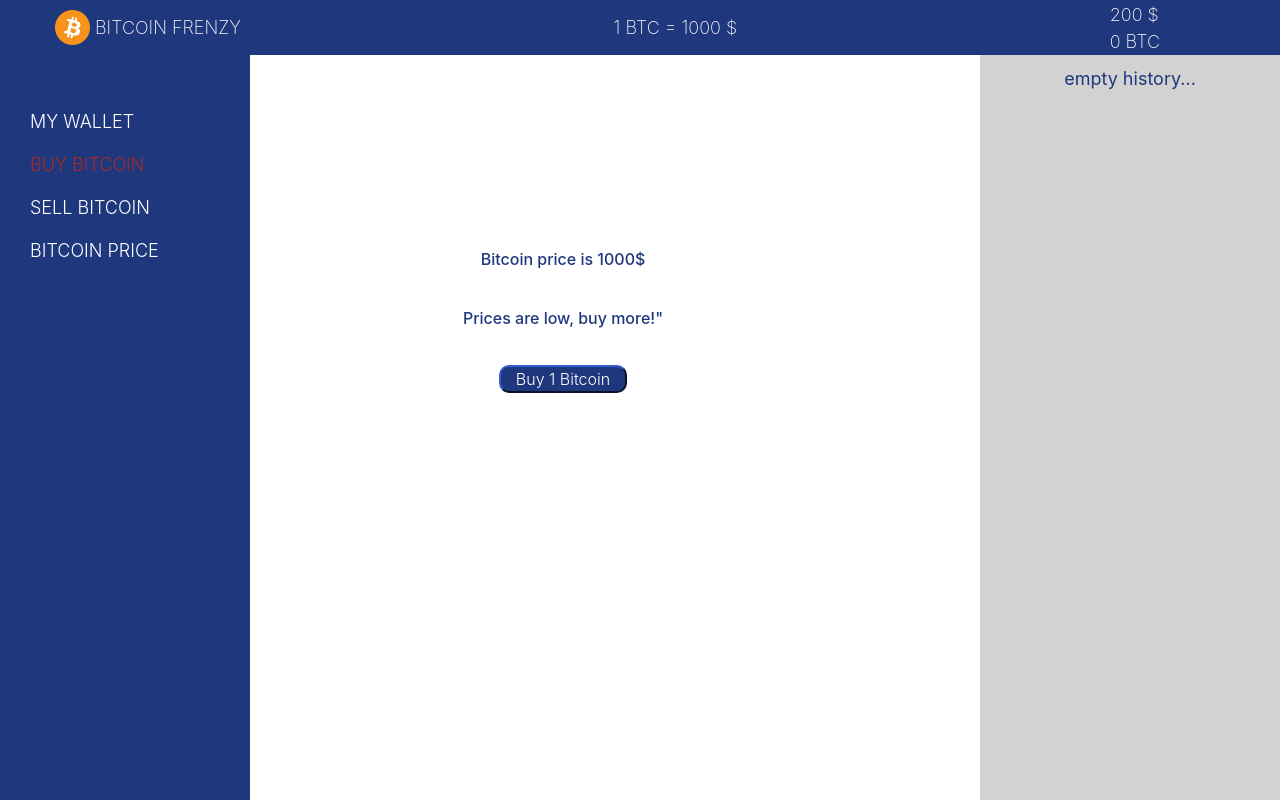
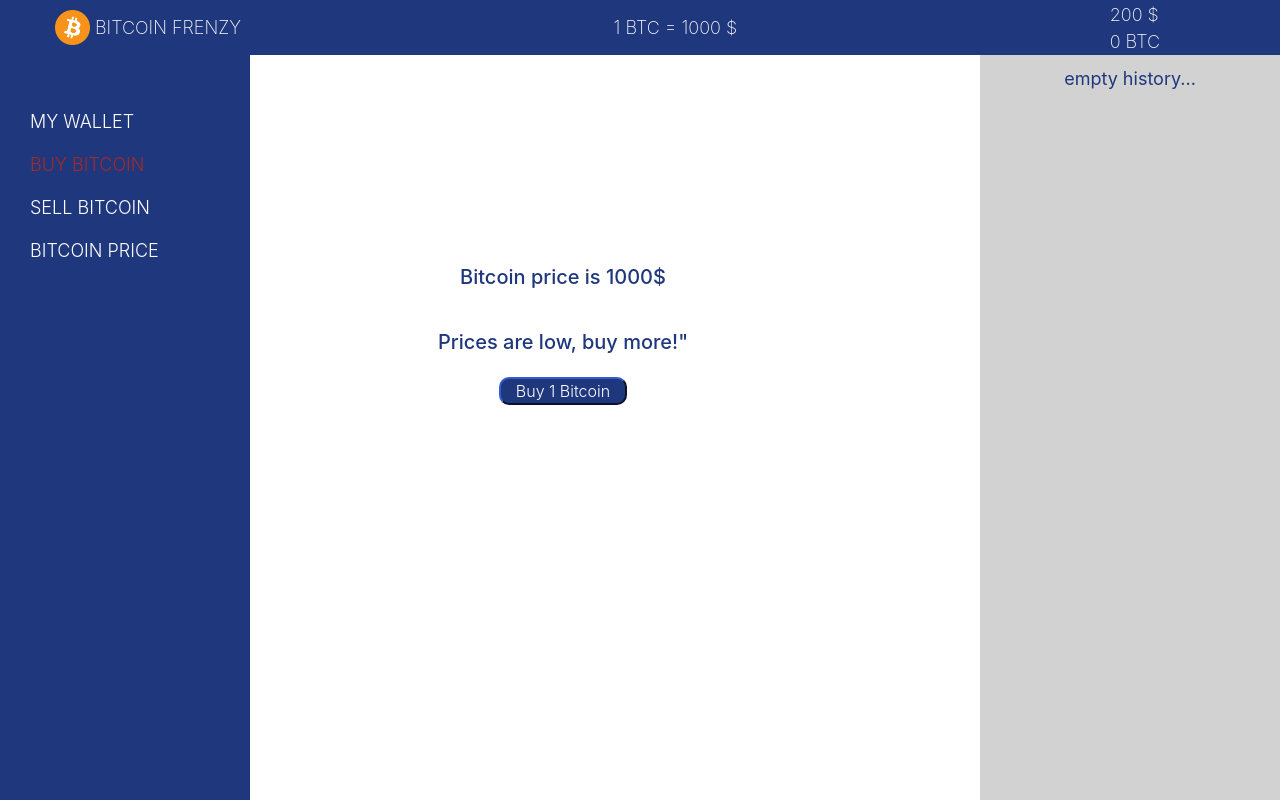
Before and after one commit to Gorelova-Elizaveta/Bitcoin_Frenzy, a Nuxt app: page /buy in a window 1280 px wide. Built offline with nearby package versions, Linux system fonts and the light colour scheme.

Commit message:
fix font-size

```diff
--- a/pages/buy.vue
+++ b/pages/buy.vue
@@ -1,8 +1,8 @@
 <template>
     <main class="container-buy-page">
-    <span>Bitcoin price is {{$store.state.price.bitcoinRate}}$</span>
-    <div class="price-warning" v-if="$store.state.price.bitcoinRate >= 10000">Prices are high, are you sure that you want to buy?</div>
-    <div class="price-warning" v-else>Prices are low, buy more!"</div>
+    <span class="description">Bitcoin price is {{$store.state.price.bitcoinRate}}$</span>
+    <div class="description" v-if="$store.state.price.bitcoinRate >= 10000">Prices are high, are you sure that you want to buy?</div>
+    <div class="description" v-else>Prices are low, buy more!"</div>
         <MyButton @click="setUsersBitcoin($store.state.price.bitcoinRate)">Buy 1 Bitcoin</MyButton>
     </main>
 </template>
@@ -31,8 +31,9 @@
         font-weight: 500;
 
     }
-    .price-warning {
-        margin-top: 35px;
-        margin-bottom: 35px;
+    .description{
+        font-size: 20px;
+        margin-top: 15px;
+        margin-bottom: 20px;
     }
 </style>
--- a/pages/index.vue
+++ b/pages/index.vue
@@ -1,8 +1,8 @@
 <template>
   <main class="wallet-container">
     <div class="text-block">
-      <span class="informational">Your Bitcoin wallet</span>
-      <span class="informational">You now own {{$store.state.user.usersBitcoin}} Bitcoins</span>
+      <span class="description">Your Bitcoin wallet</span>
+      <span class="description">You now own {{$store.state.user.usersBitcoin}} Bitcoins</span>
       <MyButton @click="setUsersMoneyDeposit">deposit 100$</MyButton>
       <MyButton @click="setUsersMoneyWithdraw">withdraw 100$</MyButton>
     </div>
@@ -30,6 +30,7 @@ import { mapState, mapMutations } from 'vuex'
     margin-top: 10%;
     display: flex;
     flex-direction: column;
+
   }
 
   .text-block{
@@ -40,4 +41,7 @@ import { mapState, mapMutations } from 'vuex'
     font-weight: 500;
     gap: 20px;
   }
+  .description {
+    font-size: 20px;
+  }
 </style>
--- a/pages/price.vue
+++ b/pages/price.vue
@@ -1,6 +1,6 @@
 <template>
     <main class="container-price-bitcoin">
-      <span>Bitcoin price is {{$store.state.price.bitcoinRate}}$</span>
+      <span class="description">Bitcoin price is {{$store.state.price.bitcoinRate}}$</span>
       <section class="price-button">
         <MyButton @click="setBitcoinRateIncreased($store.state.user.actionList)">
         Increased Bitcoin
@@ -56,6 +56,9 @@ export default {
     .price-button {
         margin-top: 30px;
         white-space: pre-wrap;
+    }
 
+    .description {
+        font-size: 20px;
     }
 </style>
--- a/pages/sell.vue
+++ b/pages/sell.vue
@@ -1,8 +1,8 @@
 <template>
     <main class="container-sell-bitcoin">
-     <span>Bitcoin price is {{$store.state.price.bitcoinRate}}$</span>
-     <div class="price-warning" v-if="$store.state.price.bitcoinRate >= 10000">Prices are high, sell now!</div>
-     <div class="price-warning" v-else>Prices are low, are you sure you want to sell?</div>
+     <span class="description">Bitcoin price is {{$store.state.price.bitcoinRate}}$</span>
+     <div class="description" v-if="$store.state.price.bitcoinRate >= 10000">Prices are high, sell now!</div>
+     <div class="description" v-else>Prices are low, are you sure you want to sell?</div>
     <MyButton @click="setUsersBitcoinSell">Sell 1 Bitcoin</MyButton>
     </main>
 </template>
@@ -24,22 +24,15 @@ export default {
         margin-top: 15%;
         display: flex;
         flex-direction: column;
-        align-items: center;;
+        align-items: center;
         color: rgb(31, 55, 125);
         font-weight: 500;
     }
-    .sell-bitcoin {
-        width: 150px;
-        height: 50px;
-        border-radius: 10px;
-        background-color: rgb(31, 55, 125);
-        color: white;
-        font-weight: 300;
-        border-color:  rgb(31, 55, 125);
+
+    .description {
+        font-size: 20px;
+
     }
 
-    .sell-bitcoin:hover {
-        background-color: rgb(10, 25, 69);
-        transition: 1s;
-    }
+
 </style>
```
